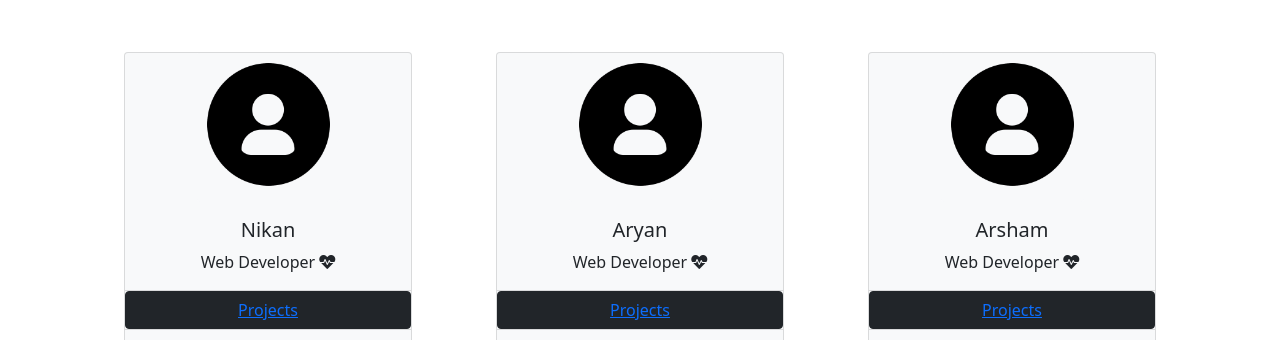
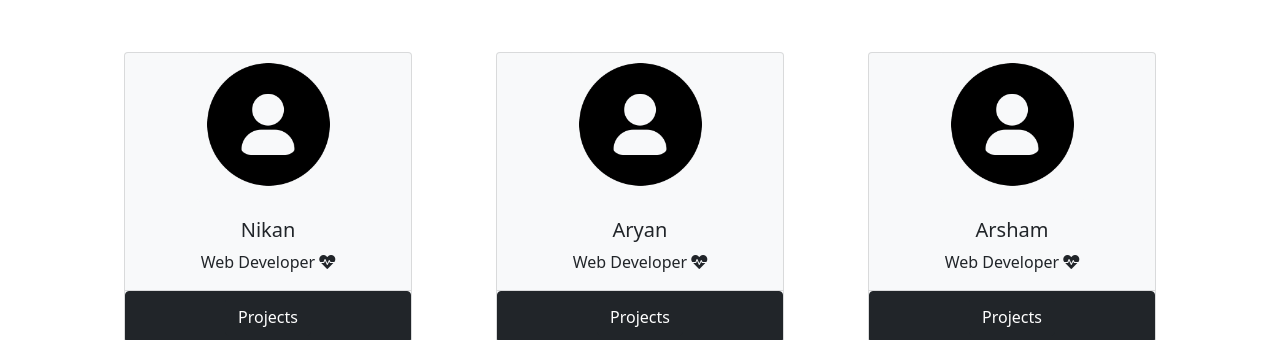
Before and after one commit to massam89/little-genius, a plain HTML site: page index.html in a window 1280 px wide. Shown: the part 60-400 px from the top of the page. Drawn offline with nearby package versions, Linux system fonts and the light colour scheme.

Commit message:
fix project button

```diff
--- a/index.html
+++ b/index.html
@@ -29,7 +29,7 @@
                   <p class="card-text text-center">Web Developer <i class="fas fa-heartbeat"></i></p>
                 </div>
                 <ul class="list-group list-group-flush">
-                  <li class="btn btn-dark"><a href="https://nikan-nb.github.io/web-dev-class/week%2012/s2/project/">Projects</a></li>
+                  <li class="btn btn-dark"><a class="btn btn-dark" href="https://nikan-nb.github.io/web-dev-class/week%2012/s2/project/">Projects</a></li>
                 </ul>
                 <div class="card-body text-center">
                   <a class="" href="https://github.com/Nikan-NB"><i style="font-size: 30px;" class="fab fa-github text-black "></i></a>
@@ -43,7 +43,7 @@
                   <p class="card-text text-center">Web Developer <i class="fas fa-heartbeat"></i></p>
                 </div>
                 <ul class="list-group list-group-flush">
-                  <li class="btn btn-dark"><a href="https://aryan-200.github.io/web-dev-class/projects/week11/s2/Instant/Instant/index.html">Projects</a></li>
+                  <li class="btn btn-dark"><a class="btn btn-dark" href="https://aryan-200.github.io/web-dev-class/projects/week11/s2/Instant/Instant/index.html">Projects</a></li>
                 </ul>
                 <div class="card-body text-center">
                   <a class="" href="https://github.com/aryan-200"><i style="font-size: 30px;" class="fab fa-github text-black "></i></a>
@@ -57,7 +57,7 @@
                   <p class="card-text text-center">Web Developer <i class="fas fa-heartbeat"></i></p>
                 </div>
                 <ul class="list-group list-group-flush">
-                  <li class="btn btn-dark"><a href="https://arshamsheikhakabri.github.io/web-dev-class/week%2012/landing%20page/">Projects</a></li>
+                  <li class="btn btn-dark"><a class="btn btn-dark" href="https://arshamsheikhakabri.github.io/web-dev-class/week%2012/landing%20page/">Projects</a></li>
                 </ul>
                 <div class="card-body text-center">
                   <a class="" href="https://github.com/arshamsheikhakabri"><i style="font-size: 30px;" class="fab fa-github text-black "></i></a>
```
